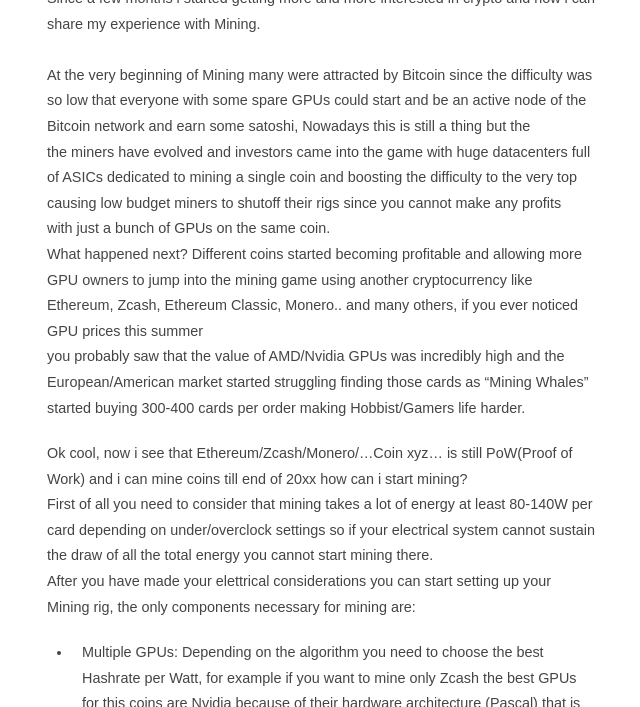
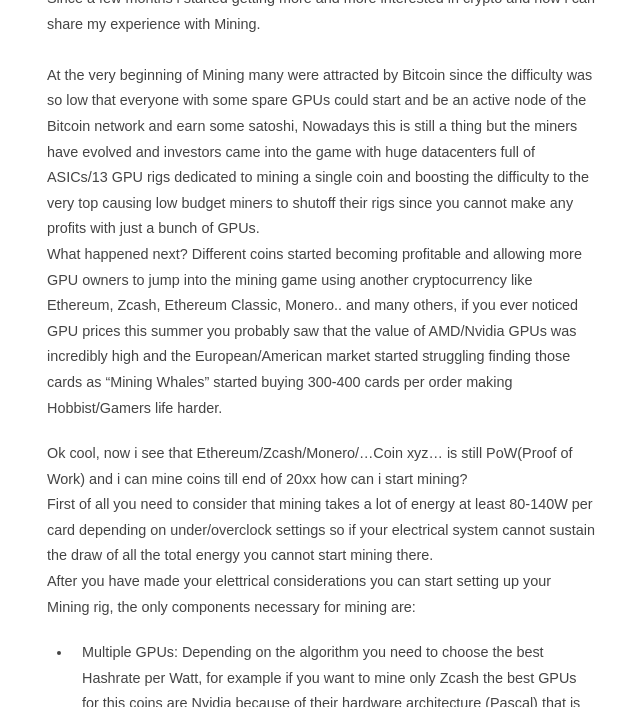
Before and after one commit to fnzv/fnzv.github.io, a Jekyll site: the page built from _posts/2017-10-07-Setting-up-a-cryptocurrency-miner.markdown, in a window 1280 px wide and 900 px high, scrolled down 376 px, cut to the strip 193-900 px from the top of the window. Shown: the whole strip, without its empty margins (318-958 px from the left). Built offline with Jekyll 4.4.1, drawn with Linux system fonts in a browser that asks for light colours.

Commit message:
Update 2017-10-07-Setting-up-a-cryptocurrency-miner.markdown

````diff
--- a/_posts/2017-10-07-Setting-up-a-cryptocurrency-miner.markdown
+++ b/_posts/2017-10-07-Setting-up-a-cryptocurrency-miner.markdown
@@ -7,11 +7,8 @@
 
 Since a few months i started getting more and more interested in crypto and now i can share my experience with Mining. <br>
 <br>
-At the very beginning of Mining many were attracted by Bitcoin since the difficulty was so low that everyone with some spare GPUs could start and be an active node of the Bitcoin network and earn some satoshi, Nowadays this is still a thing but the <br>
-the miners have evolved and investors came into the game with huge datacenters full of ASICs dedicated to mining a single coin and boosting the difficulty to the very top causing low budget miners to shutoff their rigs since you cannot make any profits<br>
-with just a bunch of GPUs on the same coin.<br>
-What happened next? Different coins started becoming profitable and allowing more GPU owners to jump into the mining game using another cryptocurrency like Ethereum, Zcash, Ethereum Classic, Monero.. and many others, if you ever noticed GPU prices this summer <br>
-you probably saw that the value of AMD/Nvidia GPUs was incredibly high and the European/American market started struggling finding those cards as "Mining Whales" started buying 300-400 cards per order making Hobbist/Gamers life harder.<br>
+At the very beginning of Mining many were attracted by Bitcoin since the difficulty was so low that everyone with some spare GPUs could start and be an active node of the Bitcoin network and earn some satoshi, Nowadays this is still a thing but the miners have evolved and investors came into the game with huge datacenters full of ASICs/13 GPU rigs dedicated to mining a single coin and boosting the difficulty to the very top causing low budget miners to shutoff their rigs since you cannot make any profits with just a bunch of GPUs.<br>
+What happened next? Different coins started becoming profitable and allowing more GPU owners to jump into the mining game using another cryptocurrency like Ethereum, Zcash, Ethereum Classic, Monero.. and many others, if you ever noticed GPU prices this summer you probably saw that the value of AMD/Nvidia GPUs was incredibly high and the European/American market started struggling finding those cards as "Mining Whales" started buying 300-400 cards per order making Hobbist/Gamers life harder.<br>
 
 Ok cool, now i see that Ethereum/Zcash/Monero/...Coin xyz... is still PoW(Proof of Work) and i can mine coins till end of 20xx how can i start mining? <br>
 First of all you need to consider that mining takes a lot of energy at least 80-140W per card depending on under/overclock settings so if your electrical system cannot sustain the draw of all the total energy you cannot start mining there.<br>
@@ -47,12 +44,12 @@
 Setting Up your Ubuntu 16.04 Miner (Nvidia):<br>
 Adding the Graphics repository<br><br>
 
-sudo apt-add-repository ppa:graphics-drivers/ppa<br><br>
+```sudo apt-add-repository ppa:graphics-drivers/ppa ```<br><br>
 
 Installing the drivers and Nvidia SMI<br><br>
 
-sudo apt-get install nvidia-smi<br>
-sudo apt-get install nvidia-384<br>
+```sudo apt-get install nvidia-smi```<br>
+```sudo apt-get install nvidia-384```<br>
 <br><br>
 
 Now you just have to choose your miner and mining pool to start mining (I assume you already have a Wallet for the coin you want to mine).<br>
````
